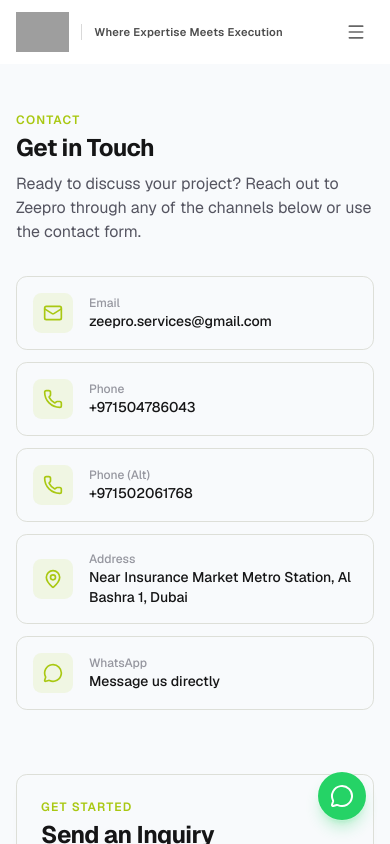
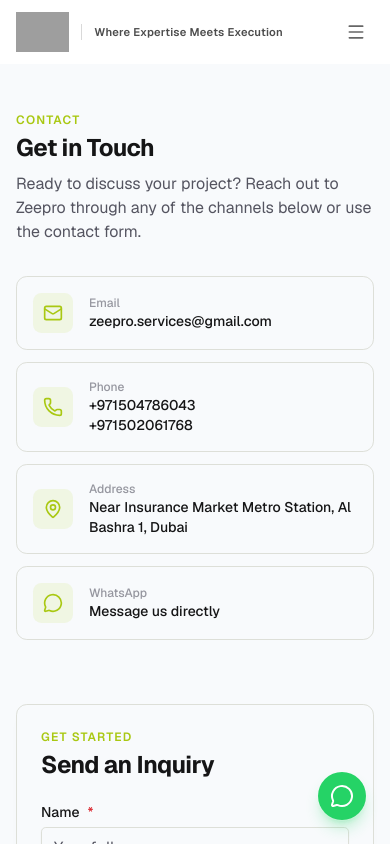
Before and after one commit to zee-pro/zeepro-services, a Next.js app: page /contact in a window 390 px wide. Shown: the top 844 px of the page. Built offline with nearby package versions, Linux system fonts and the light colour scheme; grey boxes are pictures that could not be loaded.

Commit message:
fix: consolidate phone numbers in contact page and footer layout

```diff
--- a/src/components/contact/contact-info.tsx
+++ b/src/components/contact/contact-info.tsx
@@ -14,14 +14,13 @@ const contactDetails = [
   {
     icon: Phone,
     label: "Phone",
-    value: SITE_CONFIG.phone,
+    value: (
+      <>
+        <a href={`tel:${SITE_CONFIG.phone}`} className="block">{SITE_CONFIG.phone}</a>
+        <a href={`tel:${SITE_CONFIG.phone2}`} className="block">{SITE_CONFIG.phone2}</a>
+      </>
+    ),
     href: `tel:${SITE_CONFIG.phone}`,
-  },
-  {
-    icon: Phone,
-    label: "Phone (Alt)",
-    value: SITE_CONFIG.phone2,
-    href: `tel:${SITE_CONFIG.phone2}`,
   },
   {
     icon: MapPin,
--- a/src/components/layout/footer.tsx
+++ b/src/components/layout/footer.tsx
@@ -44,7 +44,7 @@ function PhoneModal({ onClose }: { onClose: () => void }) {
             className="flex items-center gap-3 rounded-xl px-4 py-3 text-sm font-medium text-foreground transition-colors hover:bg-accent/10"
           >
             <PhoneCall className="size-4 text-accent" />
-            Call (Alt)
+            Call
           </a>
           <a
             href={`sms:${number}`}
@@ -187,13 +187,13 @@ export function Footer() {
                   </span>
                 </a>
               </li>
-              <li>
-                <div className="group flex w-full items-start gap-3">
-                  <Phone className="mt-0.5 size-4 shrink-0 text-accent" aria-hidden="true" />
-                  <div className="flex w-full flex-col gap-2">
-                    <span className="text-xs font-medium text-primary-foreground/40">
-                      Phone
-                    </span>
+              <li className="flex gap-3">
+                <Phone className="mt-0.5 size-4 shrink-0 text-accent" aria-hidden="true" />
+                <div className="flex w-full justify-between gap-2">
+                  <span className="shrink-0 text-xs font-medium text-primary-foreground/40">
+                    Phone
+                  </span>
+                  <div className="flex flex-col items-end gap-1">
                     <a
                       href={`tel:${SITE_CONFIG.phone}`}
                       className="text-sm text-primary-foreground/60 transition-colors hover:text-primary-foreground/90"
```
